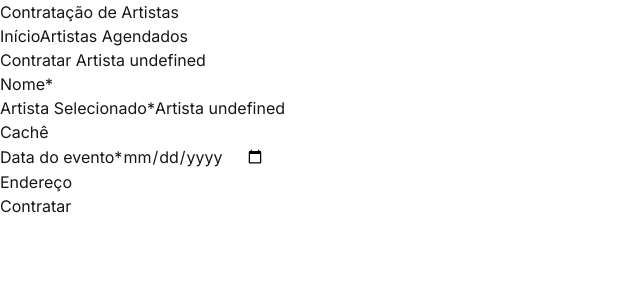
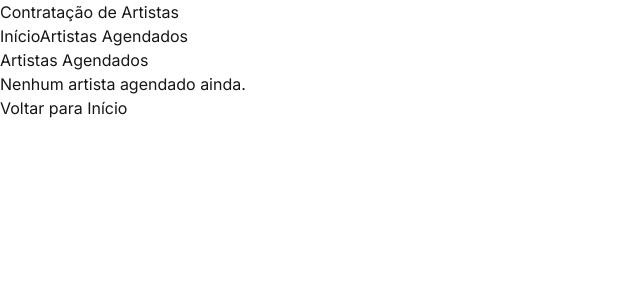
Before and after one commit to YAN-AES/teste-es, a Next.js app: page /artistas-agendados in a window 1280 px wide. Shown: the top 300 px of the page, without its empty margins (0-640 px from the left). Built offline with nearby package versions, Linux system fonts and the light colour scheme.

Commit message:
fix: Signed artists page

```diff
--- a/src/app/artistas-agendados/page.tsx
+++ b/src/app/artistas-agendados/page.tsx
@@ -1,119 +1,42 @@
 "use client"
 
-import type React from "react"
+import { useState, useEffect } from "react"
+import Link from "next/link"
+import ArtistCard from "@/components/artist-card"
 
-import { useState, useEffect } from "react"
-import { useRouter } from "next/navigation"
-
-export default function ContrataArtista({ params }: { params: { artistId: string } }) {
-  const router = useRouter()
-  const [artist, setArtist] = useState({ id: "", name: "" })
-  const [formData, setFormData] = useState({
-    nome: "",
-    artista: "",
-    cache: "",
-    data: "",
-    endereco: "",
-  })
+export default function ArtistasAgendados() {
+  const [contratacoes, setContratacoes] = useState([])
 
   useEffect(() => {
-    // Simular busca do artista por ID
-    const mockArtist = { id: params.artistId, name: `Artista ${params.artistId}` }
-    setArtist(mockArtist)
-    setFormData((prev) => ({ ...prev, artista: mockArtist.name }))
-  }, [params.artistId])
-
-  const handleChange = (e: React.ChangeEvent<HTMLInputElement>) => {
-    const { name, value } = e.target
-    setFormData((prev) => ({ ...prev, [name]: value }))
-  }
-
-  const handleSubmit = (e: React.FormEvent) => {
-    e.preventDefault()
-    // Salvar no localStorage
-    const contratacoes = JSON.parse(localStorage.getItem("contratacoes") || "[]")
-    contratacoes.push(formData)
-    localStorage.setItem("contratacoes", JSON.stringify(contratacoes))
-    router.push("/sucesso")
-  }
+    const storedContratacoes = JSON.parse(localStorage.getItem("contratacoes") || "[]")
+    setContratacoes(storedContratacoes)
+  }, [])
 
   return (
     <div>
-      <h1 className="text-3xl font-bold mb-6">Contratar {artist.name}</h1>
-      <form onSubmit={handleSubmit} className="space-y-4">
-        <div>
-          <label htmlFor="nome" className="block mb-1">
-            Nome*
-          </label>
-          <input
-            type="text"
-            id="nome"
-            name="nome"
-            value={formData.nome}
-            onChange={handleChange}
-            required
-            className="w-full p-2 border border-gray-300 rounded"
-          />
+      <h1 className="text-3xl font-bold mb-6">Artistas Agendados</h1>
+      {contratacoes.length === 0 ? (
+        <p>Nenhum artista agendado ainda.</p>
+      ) : (
+        <div className="grid grid-cols-1 md:grid-cols-2 lg:grid-cols-3 gap-6">
+          {contratacoes.map((contratacao, index) => (
+            <ArtistCard
+              key={index}
+              artist={{
+                id: index,
+                name: contratacao.artista,
+                imageUrl: "/placeholder.svg",
+                tags: [`Data: ${contratacao.data}`, `Cachê: R$ ${contratacao.cache}`],
+              }}
+              href={`/contrato/${index}`}
+              actionText="Ver Detalhes"
+            />
+          ))}
         </div>
-        <div>
-          <label htmlFor="artista" className="block mb-1">
-            Artista Selecionado*
-          </label>
-          <input
-            type="text"
-            id="artista"
-            name="artista"
-            value={formData.artista}
-            onChange={handleChange}
-            required
-            readOnly
-            className="w-full p-2 border border-gray-300 rounded bg-gray-100"
-          />
-        </div>
-        <div>
-          <label htmlFor="cache" className="block mb-1">
-            Cachê
-          </label>
-          <input
-            type="number"
-            id="cache"
-            name="cache"
-            value={formData.cache}
-            onChange={handleChange}
-            className="w-full p-2 border border-gray-300 rounded"
-          />
-        </div>
-        <div>
-          <label htmlFor="data" className="block mb-1">
-            Data do evento*
-          </label>
-          <input
-            type="date"
-            id="data"
-            name="data"
-            value={formData.data}
-            onChange={handleChange}
-            required
-            className="w-full p-2 border border-gray-300 rounded"
-          />
-        </div>
-        <div>
-          <label htmlFor="endereco" className="block mb-1">
-            Endereço
-          </label>
-          <input
-            type="text"
-            id="endereco"
-            name="endereco"
-            value={formData.endereco}
-            onChange={handleChange}
-            className="w-full p-2 border border-gray-300 rounded"
-          />
-        </div>
-        <button type="submit" className="px-4 py-2 bg-green-500 text-white rounded hover:bg-green-600">
-          Contratar
-        </button>
-      </form>
+      )}
+      <Link href="/" className="mt-6 inline-block px-4 py-2 bg-blue-500 text-white rounded hover:bg-blue-600">
+        Voltar para Início
+      </Link>
     </div>
   )
 }
```
